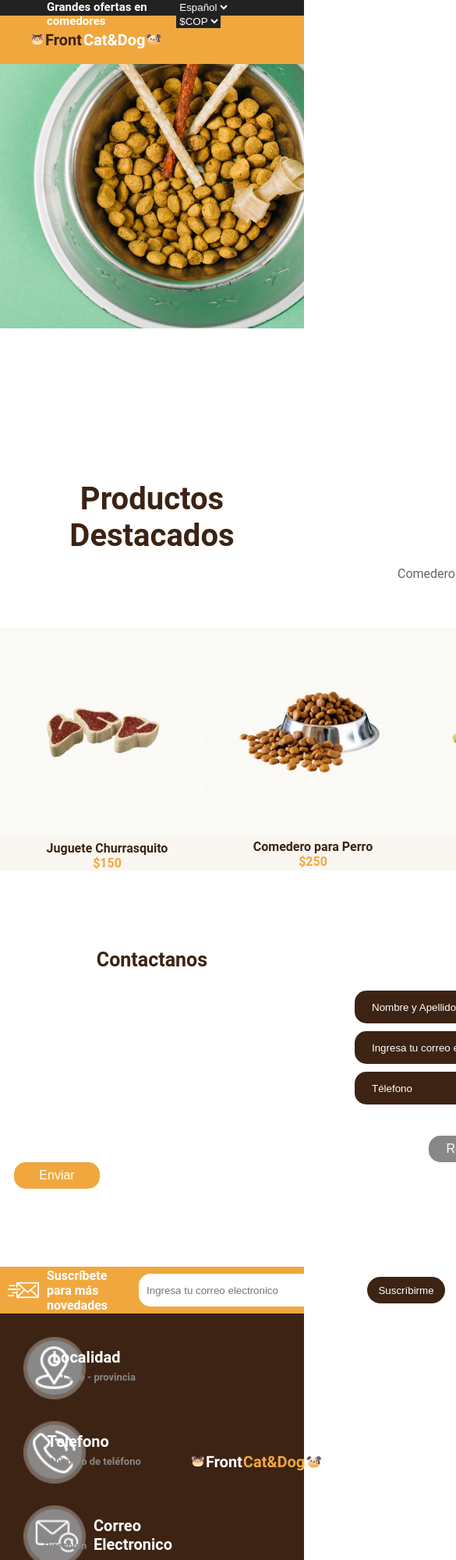
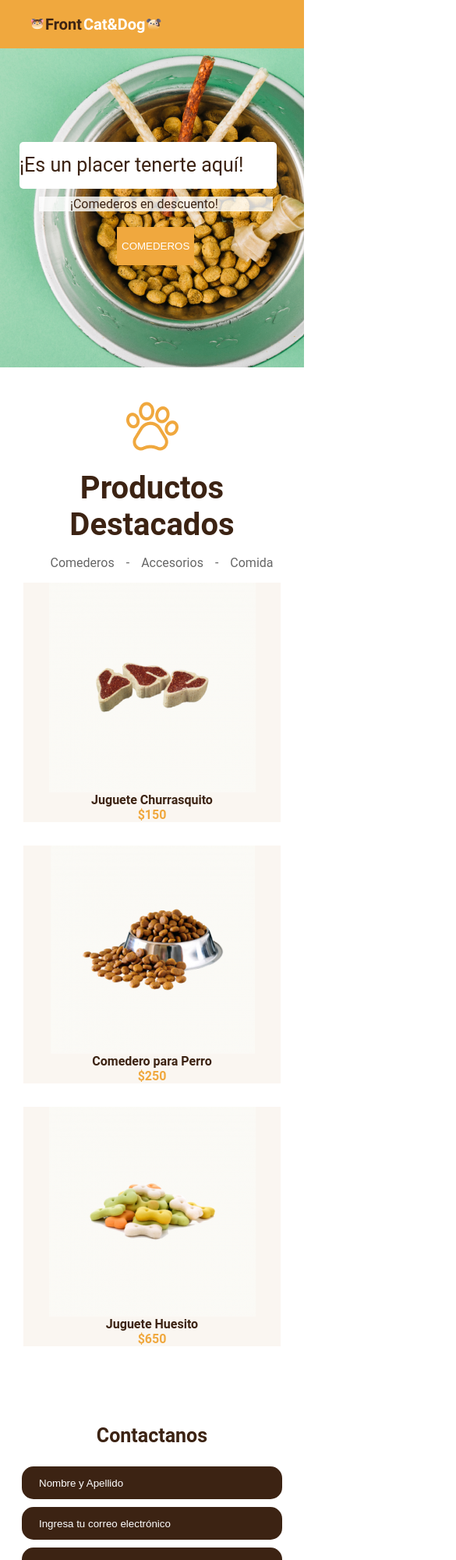
Before and after one commit to shadayflorian/Proyectos-front, a plain HTML site: page petshop/index.html in a window 390 px wide. Shown: the top 2000 px of the page at 78% size, 585 px wide, since content can reach past the window. Drawn offline with Linux system fonts and the light colour scheme; a web font is replaced by a local one.

Commit message:
añadi una parte del responsive

```diff
--- a/petshop/index.html
+++ b/petshop/index.html
@@ -80,13 +80,19 @@
       <div class="fondo">
 
         <div class="frases">
-          <p  class="frase1">¡Es un placer tenerte aquí!</p>
+          <div class="elemtos-fondos">
+            <p class="frase1">¡Es un placer tenerte aquí!</p>
+          </div>
+          <div class="elemtos-fondos">
             <p class="frase2">¡Comederos en descuento!</p>
           </div>
+        </div>
 
+        <div class="elemtos-fondos">
           <button class="boton1">
             <a href="#">Comederos</a>
           </button>
+        </div>
 
      </div>
 
--- a/petshop/style.css
+++ b/petshop/style.css
@@ -11,6 +11,13 @@ a{
 }
 
 /* navegacion principal que contiene el idioma y la moneda*/
+@media(max-width:768px){
+    .nav-1{
+        display: none;
+    }
+ }
+
+@media(min-width:768px){
     .nav-1{
         background-color: #222222;
         height: 20px;
@@ -27,12 +34,15 @@ a{
       border: none;
     }
 
+}
+
 /*Navegacion principal categorias*/
 
 nav{
     box-sizing: border-box;
     background-color:  #F0A83E;
     height: 62px;
+    width: 100%;
 }
 
 .logo{
@@ -41,14 +51,17 @@ nav{
   padding-left: 40px;
 }
 
-.img-nav{ /*logo de patita que acompaña a las opciones del menu*/
-    position: relative;
-    right: 3px;
-    top: 3px;
+@media(max-width:1000px){
+   .img-nav, nav ul{
+       display: none;
    }
+}
+
+@media(min-width:1000px){
+
     nav ul{
-    display: flex;
-    justify-content: space-around;
+        display: grid;
+        grid-template-columns: repeat(4, 1fr);
         margin: 0;
         padding-left: 800px;
         position: relative;
@@ -59,8 +72,10 @@ nav li{
         padding-top: 15px;
     }
 
-.categorias{
-    padding-left: 65px;
+    .categorias a{
+        position: relative;
+    }
+
 }
 
 /*Fondo principal*/
@@ -68,38 +83,18 @@ nav li{
     background-image: url(sources/bowl-and-pet-daities-on-green-background\ 1.png);
     background-repeat: no-repeat;
     background-size: cover;
+    height: 409px;
+    width: 100%;
+}
+@media(min-width:1000px){
+    .fondo{
         background-position-y: -70px;
-    height: 409px;
-
     }
-
+}
 /*Frases del fondo */
 
 .frases{
   color: #3C2313;
-}
-.frase1{
-  box-sizing: border-box;
-  margin: 0;
-  width: 400px;
-  height: 50px;
-  border-radius: 10px;
-  background-color: white;
-  position: relative;
-  margin-left: 900px;
-  top: 160px;
-  font-size: 30px;
-  font-weight: 400;
-  text-align: center;
-  padding-top: 8px;
-}
-
-.frase2{
-    position: relative;
-    padding-left: 1000px;
-    top: 170px;
-    right: 10px;
-    font-size: 16px;
 }
 
 /*boton del fondo principal*/
@@ -107,18 +102,83 @@ nav li{
     background-color: #F0A83E;
     text-transform: uppercase;
     text-align: center;
+    border: none;
+}
+
+/*frases y boton del fondo principal*/
+@media(max-width:1000px){
+    .frase1{
+        width: 330px;
+        height: 45px;
+        background-color: #ffffff;
+        border-radius: 5px;
+        font-size: 25px;
+        padding-top: 15px;
+        position: relative;
+        top: 120px;
+        left: 25px;
+    }
+
+    .frase2{
+        position: relative;
+        top: 130px;
+        background-color: rgba(255,255,255, 0.8);
+        width: 260px;
+        padding-left: 40px;
+        margin-left: 50px;
+    }
+
+    .boton1{
+        position: relative;
+        top: 150px;
+        left: 150px;
+        height: 49px;
+    }
+}
+
+@media(min-width:1000px){
+    .elemtos-fondos{
+        display: flex;
+        justify-content: flex-end;
+        padding-right: 70px;
+    }
+
+    .frase1{
+        box-sizing: border-box;
+        width: 380px;
+        height: 45px;
+        border-radius: 10px;
+        background-color: white;
+        position: relative;
+        text-align: center;
+        top: 160px;
+        font-size: 30px;
+        font-weight: 400;
+        padding-top: 8px;
+    }
+    .frase2{
+        position: relative;
+        top: 170px;
+        right: 90px;
+        font-size: 16px;
+    }
+
+    /*boton del fondo principal*/
+    .boton1 {
     width: 141px;
     height: 49px;
-    border: 0;
     position: relative;
-    left: 1030px;
+    right: 120px;
     top: 180px;
+   }
 }
 
 /*Seccion productos destacados*/
 .logo-productos{
-    margin-left: 630px;
-    margin-top: 50px;
+   display: block;
+   margin: auto;
+  padding-bottom: 20px;
+  padding-top: 40px;
 }
 
 .productos-destacados h2{
@@ -129,20 +189,40 @@ nav li{
     color: #3C2313;
 }
 
-.categorias2 {
+.productos section img{
+    display: block;
+    margin: auto;
+}
+
+.categorias2{
     display: flex;
-   margin-left: 470px;
-
+    justify-content: center;
 }
 
 .categorias2 li{
     list-style: none;
-    padding-right: 20px;
     color: #666666;
+    padding-right: 15px;
 }
 
 .categorias2 a{
     color: #666666;
+}
+
+@media(min-width:800px){
+    .logo-productos{
+        margin-left: 680px;
+    }
+
+    .productos-destacados h2{
+        padding-left: 80px;
+    }
+    .categorias2 {
+        margin-left: 50px;
+     }
+
+     .categorias2 li{
+         padding-right: 20px;
      }
 
     /*Productos*/
@@ -151,9 +231,11 @@ nav li{
     justify-content: space-around;
     margin-top: 60px;
    }
+}
 
 .productos section{
     background-color: rgb(250, 246, 241);
+     margin: 0 30px 30px 30px;
 }
 .nombre-producto{
     color: #3C2313;
@@ -177,14 +259,14 @@ nav li{
 }
 
 #contacto input{
-    width: 430px;
+    width: 330px;
     height: 40px;
     background-color: #3C2313;
     border-radius: 15px;
     border: none;
     color: white;
-    display: flex;
-    margin-left: 455px;
+   display: block;
+   margin: auto;
    margin-bottom: 10px;
 }
 
@@ -192,7 +274,6 @@ nav li{
     color: white;
     padding-left: 20px;
 }
-
 /*botones de la seccion de contacto*/
 
 .botones-form button{
@@ -202,20 +283,81 @@ nav li{
     border-radius: 15px;
     border: none;
     font-size: 16px;
+    margin-top: 20px;
+}
+
+.botones-form{
+    display: flex;
+    justify-content: center;
 }
 .boton2{
     background-color: #8a8787;
-    margin-left: 550px;
-    margin-top: 30px;
+}
+.boton3{
+    background-color: #F0A83E;
+    margin-left: 5px;
+}
+
+@media(min-width:1000px){
+    #contacto input{
+        width: 430px;
+        margin-bottom: 10px;
     }
 
     .boton3{
-    background-color: #F0A83E;
         margin-left: 18px;
+    }
 }
 
 /*footer*/
 /*primera parte del footer*/
+@media(max-width:760px){
+    footer .suscripcion{
+        display: grid;
+        grid-template-rows: (2, 1fr);
+        background-color: #F0A83E;
+        height: 101px;
+        width: 100%;
+        margin-top: 40px;
+    }
+    .suscripcion-logo p{
+        box-sizing: border-box;
+        width: 60%;
+        margin-top: 10px;
+        margin-left: 10px;
+        position: relative;
+        bottom: 32px;
+        left: 50px;
+        font-weight: bold;
+        color: white;
+    }
+    .suscripcion-logo img{
+        margin: 10px 10px 0 10px;
+    }
+    .suscripcion-correo button{
+        position: relative;
+        left: 300px;
+        bottom: 60px;
+        background-color: #3C2313;
+        color: white;
+        width: 100px;
+        height: 34px;
+        border-radius: 30px;
+        border: none;
+    }
+
+    .suscripcion-correo input{
+     height: 40px;
+     width: 271px;
+     border-radius: 15px;
+     border: none;
+     position: relative;
+     bottom: 20px;
+     margin-left: 10px;
+    }
+}
+
+@media(min-width:768px){
     .suscripcion{
         background-color: #F0A83E;
         color: white;
@@ -256,6 +398,7 @@ nav li{
      margin-left: 10px;
      border-radius: 30px;
      border: none;
+    }
 }
 
 /*informacion de la tienda*/
```
Lines whose indentation alone changed are shown as unchanged.
